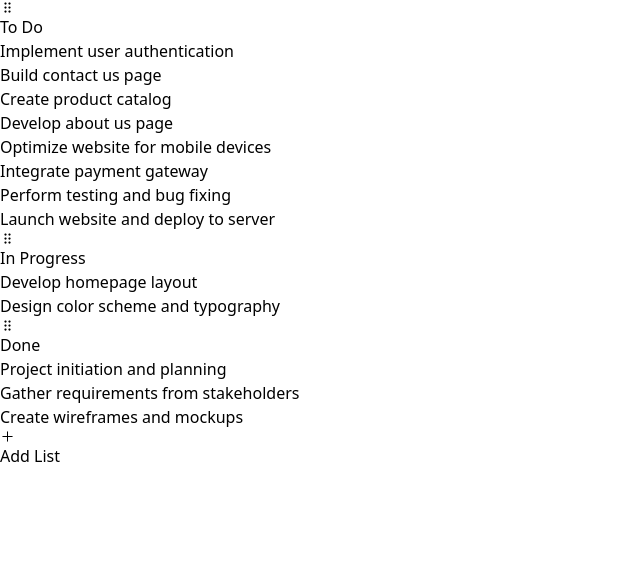
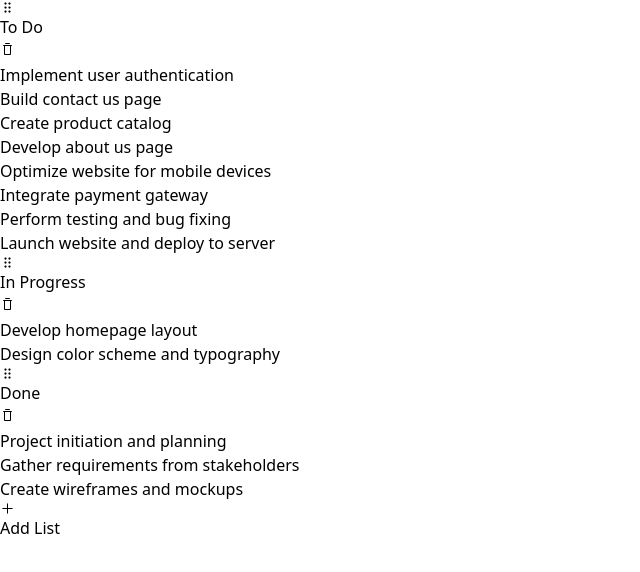
Before and after one commit to rajkarkhanis/kanban, a React (Vite) app: page / in a window 1280 px wide. Shown: the top 572 px of the page, without its empty margins (0-640 px from the left). Built offline with nearby package versions, Linux system fonts and the light colour scheme.

Commit message:
delete list

```diff
--- a/src/components/KanbanBoard.tsx
+++ b/src/components/KanbanBoard.tsx
@@ -114,6 +114,12 @@ const KanbanBoard = () => {
         setLists([...lists, newList]);
     };
 
+    const handleDeleteList = (list: List) => {
+        console.log(`Will delete list`, list);
+        const newLists: List[] = lists.filter((l) => l.id !== list.id);
+        setLists(newLists);
+    };
+
     return (
         <DndContext
             sensors={sensors}
@@ -128,6 +134,7 @@ const KanbanBoard = () => {
                             key={list.id}
                             list={list}
                             tasks={tasks.filter((t) => t.listId === list.id)}
+                            deleteList={handleDeleteList}
                         />
                     ))}
                 </SortableContext>
@@ -146,6 +153,7 @@ const KanbanBoard = () => {
                         isOverlay
                         list={activeList}
                         tasks={tasks.filter((t) => t.listId === activeList.id)}
+                        deleteList={handleDeleteList}
                     />
                 )}
             </DragOverlay>
--- a/src/components/TaskList.tsx
+++ b/src/components/TaskList.tsx
@@ -4,15 +4,17 @@ import { SortableContext, useSortable } from "@dnd-kit/sortable";
 import TaskCard from "./TaskCard";
 import { CSS } from "@dnd-kit/utilities";
 import { cva } from "class-variance-authority";
-import { DragHandleDots2Icon } from "@radix-ui/react-icons";
+import { DragHandleDots2Icon, TrashIcon } from "@radix-ui/react-icons";
+import { Button } from "./ui/button";
 
 interface TaskListProps {
     list: List;
     tasks: Task[];
+    deleteList: CallableFunction;
     isOverlay?: boolean;
 }
 
-const TaskList = ({ list, tasks, isOverlay }: TaskListProps) => {
+const TaskList = ({ list, tasks, isOverlay, deleteList }: TaskListProps) => {
     const taskIds = useMemo(() => tasks.map((t) => t.id), [tasks]);
 
     const {
@@ -42,6 +44,10 @@ const TaskList = ({ list, tasks, isOverlay }: TaskListProps) => {
         }
     );
 
+    const onListDelete = () => {
+        deleteList(list);
+    };
+
     return (
         <div
             ref={setNodeRef}
@@ -54,6 +60,7 @@ const TaskList = ({ list, tasks, isOverlay }: TaskListProps) => {
                     : undefined,
             })}
         >
+            <div className="flex justify-between group">
                 <div
                     className="flex items-center gap-4"
                     {...attributes}
@@ -61,6 +68,15 @@ const TaskList = ({ list, tasks, isOverlay }: TaskListProps) => {
                 >
                     <DragHandleDots2Icon />
                     <span className="font-bold text-lg">{list.title}</span>
+                </div>
+                <Button
+                    onClick={onListDelete}
+                    size={"sm"}
+                    variant={"destructive"}
+                    className="opacity-0 group-hover:opacity-100 transition-opacity flex items-center gap-2"
+                >
+                    <TrashIcon />
+                </Button>
             </div>
             <SortableContext items={taskIds}>
                 {tasks.map((task) => (
```
Lines whose indentation alone changed are shown as unchanged.
